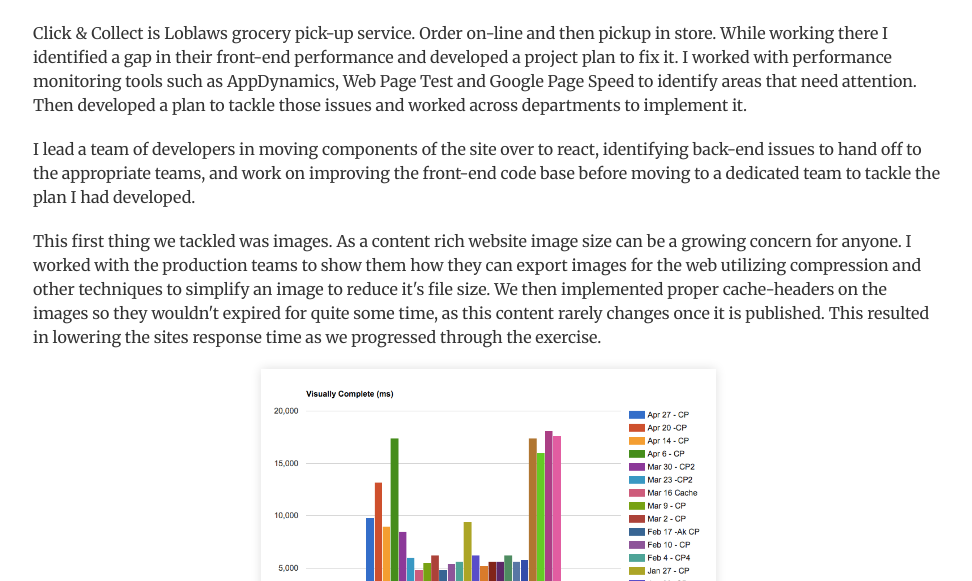
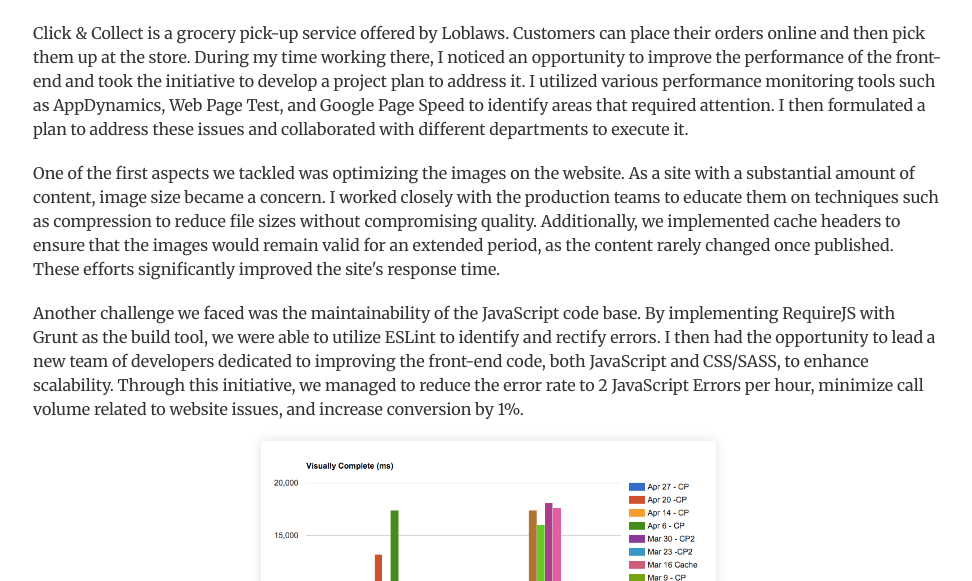
Before and after one commit to James-Wilkinson-git/james-wilkinson-git.github.io, a Jekyll site: the page built from _posts/2016-04-24-loblaws-click-collect.html, in a window 1280 px wide and 900 px high, cut to the strip 319-900 px from the top of the window. Shown: the whole strip, without its empty margins (152-1124 px from the left). Built offline with Jekyll 4.4.1, drawn with Linux system fonts in a browser that asks for light colours; some of the changed text lies outside the part shown.

Commit message:
Update 2016-04-24-loblaws-click-collect.html

```diff
--- a/_posts/2016-04-24-loblaws-click-collect.html
+++ b/_posts/2016-04-24-loblaws-click-collect.html
@@ -4,11 +4,9 @@ title: Loblaws Click & Collect
 cat: Web Development, Project Management
 img: /img/posts/loblaws.png
 ---
-<p>Click &amp; Collect is Loblaws grocery pick-up service. Order on-line and then pickup in store. While working there I identified a gap in their front-end performance and developed a project plan to fix it. I worked with performance monitoring tools such as AppDynamics, Web Page Test and Google Page Speed to identify areas that need attention. Then developed a plan to tackle those issues and worked across departments to implement it.</p>
-<p>I lead a team of developers in moving components of the site over to react, identifying back-end issues to hand off to the appropriate teams, and work on improving the front-end code base before moving to a dedicated team to tackle the plan I had developed.</p>
-<p>This first thing we tackled was images. As a content rich website image size can be a growing concern for anyone. I worked with the production teams to show them how they can export images for the web utilizing compression and other techniques to simplify an image to reduce it's file size. We then implemented proper cache-headers on the images so they wouldn't expired for quite some time, as this content rarely changes once it is published. This resulted in lowering the sites response time as we progressed through the exercise.</p>
+<p>Click & Collect is a grocery pick-up service offered by Loblaws. Customers can place their orders online and then pick them up at the store. During my time working there, I noticed an opportunity to improve the performance of the front-end and took the initiative to develop a project plan to address it. I utilized various performance monitoring tools such as AppDynamics, Web Page Test, and Google Page Speed to identify areas that required attention. I then formulated a plan to address these issues and collaborated with different departments to execute it.</p>
+<p>One of the first aspects we tackled was optimizing the images on the website. As a site with a substantial amount of content, image size became a concern. I worked closely with the production teams to educate them on techniques such as compression to reduce file sizes without compromising quality. Additionally, we implemented cache headers to ensure that the images would remain valid for an extended period, as the content rarely changed once published. These efforts significantly improved the site's response time.</p>
+<p>Another challenge we faced was the maintainability of the JavaScript code base. By implementing RequireJS with Grunt as the build tool, we were able to utilize ESLint to identify and rectify errors. I then had the opportunity to lead a new team of developers dedicated to improving the front-end code, both JavaScript and CSS/SASS, to enhance scalability. Through this initiative, we managed to reduce the error rate to 2 JavaScript Errors per hour, minimize call volume related to website issues, and increase conversion by 1%.</p>
 <p class="text-center"><img src="/img/posts/loblaws-load-time.png" /></p>
-<p>The next challenge was the maintainability of the javascript code base. A requireJS implementation using Grunt as the build tool allowed us to implement ESLint to start to identify errors and fix them. I went on to lead a new team of developers dedicated to cleaning up the front-end code both JavaScript and CSS/SASS so that the front-end could scale. Through this exercise we reduced the error rate down to 2 JavaScript Errors/Hour, we saw a large reduction in call volume that mentioned website issues, and increased conversion by 1%</p>
-<p>On the CSS side we reduced the complexity of the SCSS implementation for theming so that new themes could easily be applied to Click &amp; Collect. We sped up CSSOM creation through eliminating many shades of colours that were off brand, and not in the original style guide. I implemented a living style guide for all developers to reference so no new colours would slip into the application, fonts were closely watched, and explained the inheritance model of the applications CSS architecture. This resulted in dropping the unique colours down to 74, of which 34 belong to the bootstrap framework.</p>
-<p class="text-center"><img src="/img/posts/loblaws-colours.png" /></p>
-<p>Overal the process of auditing the front-end for performance and scalability for Loblaws has resulted in a significant drop in their load time and an increase in conversion. Large applications need to watch out for performance and scalability otherwise you may find yourself with great ideas and no place to implement them. Contact me to help lead your front-end teams and application to speedy success!</p>
+<p>On the CSS side, we worked on simplifying the SCSS implementation to enable the easy application of new themes for Click & Collect. We also optimized the CSSOM creation process by eliminating unnecessary shades of colors that deviated from the brand guidelines. To ensure consistency, I implemented a living style guide for all developers to reference, which covered aspects such as color usage and font selection. As a result, the number of unique colors was reduced to 74, with only 34 belonging to the bootstrap framework.</p>
+<p>Overall, the process of auditing and optimizing the front-end for performance and scalability at Loblaws led to a significant improvement in load time and increased conversion rates. It is crucial for large applications to prioritize performance and scalability to avoid hindering the implementation of great ideas. I am confident that my experience and leadership can contribute to the success of your front-end teams and applications. Please feel free to reach out to me for further assistance.</p>
```
